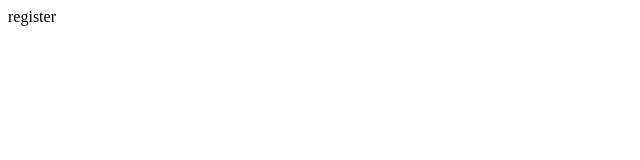
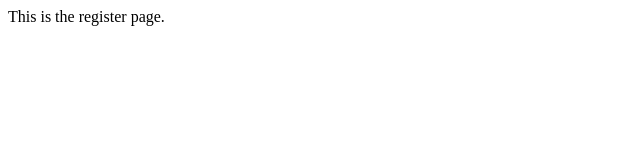
Before and after one commit to MXrtyht/DanmakuTV-frontend, a Vue app: page /register in a window 1280 px wide. Shown: the top 160 px of the page, without its empty margins (0-640 px from the left). Built offline with nearby package versions, Linux system fonts and the light colour scheme; the HTML template or start-up script is replaced by a standard one.

Commit message:
添加句子到RegisterPage.vue

```diff
--- a/src/views/RegisterPage.vue
+++ b/src/views/RegisterPage.vue
@@ -3,7 +3,7 @@
 </script>
 
 <template>
-    <div>register</div>
+    <div>This is the register page.</div>
 </template>
 
 <style scoped>
```
